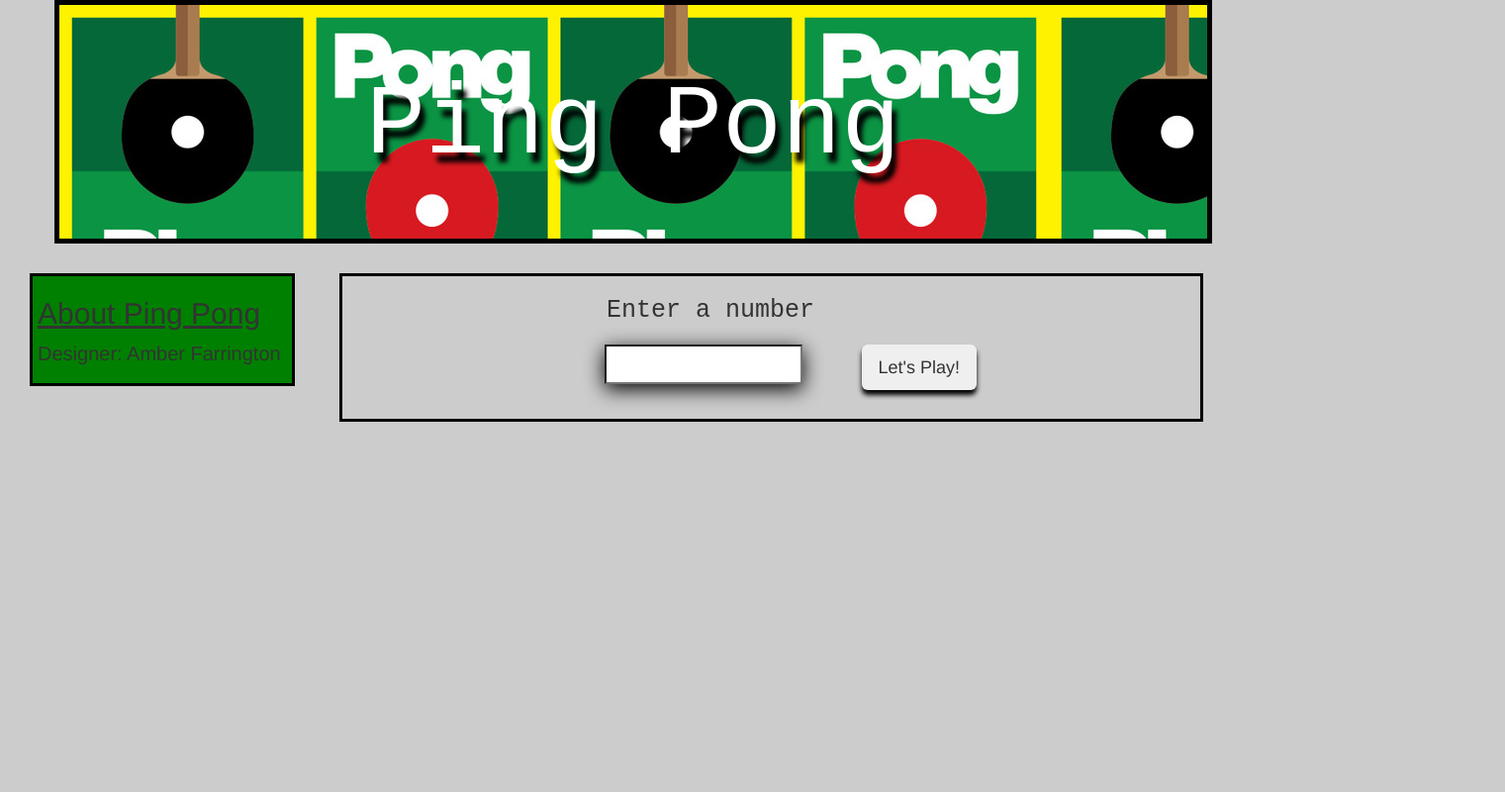
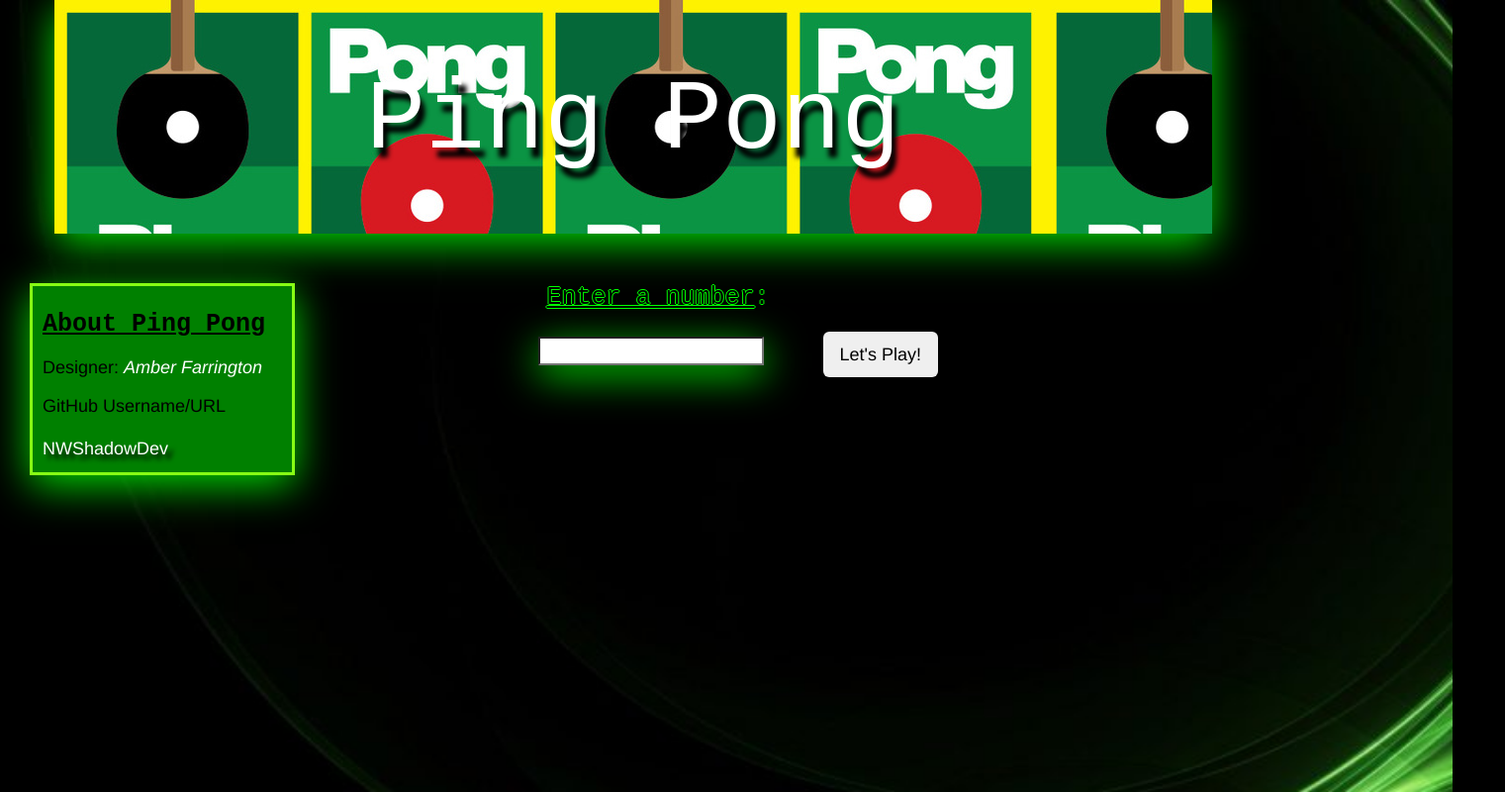
Before and after one commit to NWShadowDev/PingPong, a plain HTML site: page index.html in a window 1280 px wide. Shown: the whole page at 99% size, 1521 px wide, since content can reach past the window. Drawn offline with nearby package versions, Linux system fonts and the light colour scheme.

Commit message:
Add some more custom styling to have a green and black theme including a bg image

```diff
--- a/css/styles.css
+++ b/css/styles.css
@@ -1,6 +1,12 @@
 h1 {
   font-family: monospace;
   text-align: center;
+}
+
+h2 {
+font-weight: bold;
+font-family: monospace;
+font-size: 25px;
 }
 
 h3 {
@@ -9,34 +15,55 @@ h3 {
   font-size: 25px;
   margin-top: 20px;
   margin-bottom: 20px;
+  color: black;
+  text-shadow: -1px 0 #00FF00, 0 1px #00FF00, 1px 0 #00FF00, 0 -1px #00FF00;;
+}
+h4 {
+  margin-top: 20px;
+  margin-bottom: 20px;
+}
+a {
+  color: white;
+  text-shadow: 5px 5px 5px #000;
+  font-size: 18px;
 }
 
+a:hover {
+  color: black;
+  text-shadow: 5px 5px 5px #fff;
+  font-weight: bold;
+}
 body {
-  background-color: #ccc;
+  background:url(../img/wallpaper.jpg);
+  background-repeat: no-repeat;
+  background-size: 1928px 1200px;
+  background-color:black;
+  color: black;
 }
 
-p {
-  font-size: 20px;
-}
 input {
-  width:200px;
-  height: 40px;
+  width:20%;
+  height: 140%;
   margin-right: 50px;
   margin-left: -400px;
   text-align: center;
   font-size: 20px;
   box-shadow: 0 5px 20px black;
+  margin-top: 5px;
+  box-shadow: 0 10px 40px #00D902;
 }
 button {
   margin-right: 300px;
   margin-left: 10px;
-  box-shadow: 0 5px 5px black;
   position: fixed;
+  border: 3px
+  box-shadow: 0 10px 40px #00D902;
 }
 
 button:hover {
   background-color: green;
   font-weight:bolder;
+  color: black;
 }
 
 button:active {
@@ -51,26 +78,33 @@ button:active {
   background:url(../img/banner.jpg);
   color: white;
   text-shadow: 5px 10px 5px #000;
-  border: 5px solid black;
+  box-shadow: 0 10px 40px #00D902;
 }
 .container {
   text-align: center;
 }
+
+.name {
+  font-style: italic;
+  color: white;
+}
 #col1 {
   background-color: green;
   margin-left: 30px;
-  padding: 1px 1px 5px 5px;
-  border: 3px solid black;
+  padding: 5px 5px 10px 10px;
+  border: 3px solid #87FF14;
+  margin-top: 20px;
+  box-shadow: 0 10px 40px #00D902;
 }
 #col2 {
-  margin-left: 30px;
+  margin-left: -20px;
   padding: 1px 1px 5px 5px;
-  border: 3px solid black;
 }
+
 #pingpong {
   list-style: none;
   margin-top: 30px;
-  margin-right: 45px;
+  margin-left: 300px;
   font-size: 20px;
   text-align: center;
 }
--- a/index.html
+++ b/index.html
@@ -2,6 +2,7 @@
 <html>
   <head>
     <meta charset="utf-8">
+    <meta name="viewport" content="width=device-width, initial-scale=1.0">
     <link rel="stylesheet" href="https://maxcdn.bootstrapcdn.com/bootstrap/3.3.7/css/bootstrap.min.css" integrity="sha384-BVYiiSIFeK1dGmJRAkycuHAHRg32OmUcww7on3RYdg4Va+PmSTsz/K68vbdEjh4u" crossorigin="anonymous">
 <link href="css/styles.css" rel="stylesheet">
 <script   src="https://code.jquery.com/jquery-3.1.0.min.js"   integrity="sha256-cCueBR6CsyA4/9szpPfrX3s49M9vUU5BgtiJj06wt/s="   crossorigin="anonymous"></script>
@@ -16,12 +17,14 @@
       <div class = "col-sm-3">
         <div id = "col1">
           <h2><u>About Ping Pong</u></h2>
-          <p>Designer: Amber Farrington</p>
+          <h4>Designer: <span class ="name">Amber Farrington</span></h4>
+          <h4>GitHub Username/URL</h4>
+          <a href="https://github.com/NWShadowDev">NWShadowDev</a>
         </div>
       </div>
-      <div class = "col-sm-8" id="col2">
+      <div class = "col-sm-3" id="col2">
         <div class="container">
-        <h3>Enter a number</h3>
+        <h3><u>Enter a number</u>:</h3>
         <input type="number" id="myNumber"></input>
         <button id="play" class="btn btn-lg">Let's Play!</button>
       </div>
```
Also changed, not shown: img/wallpaper.jpg (added).
